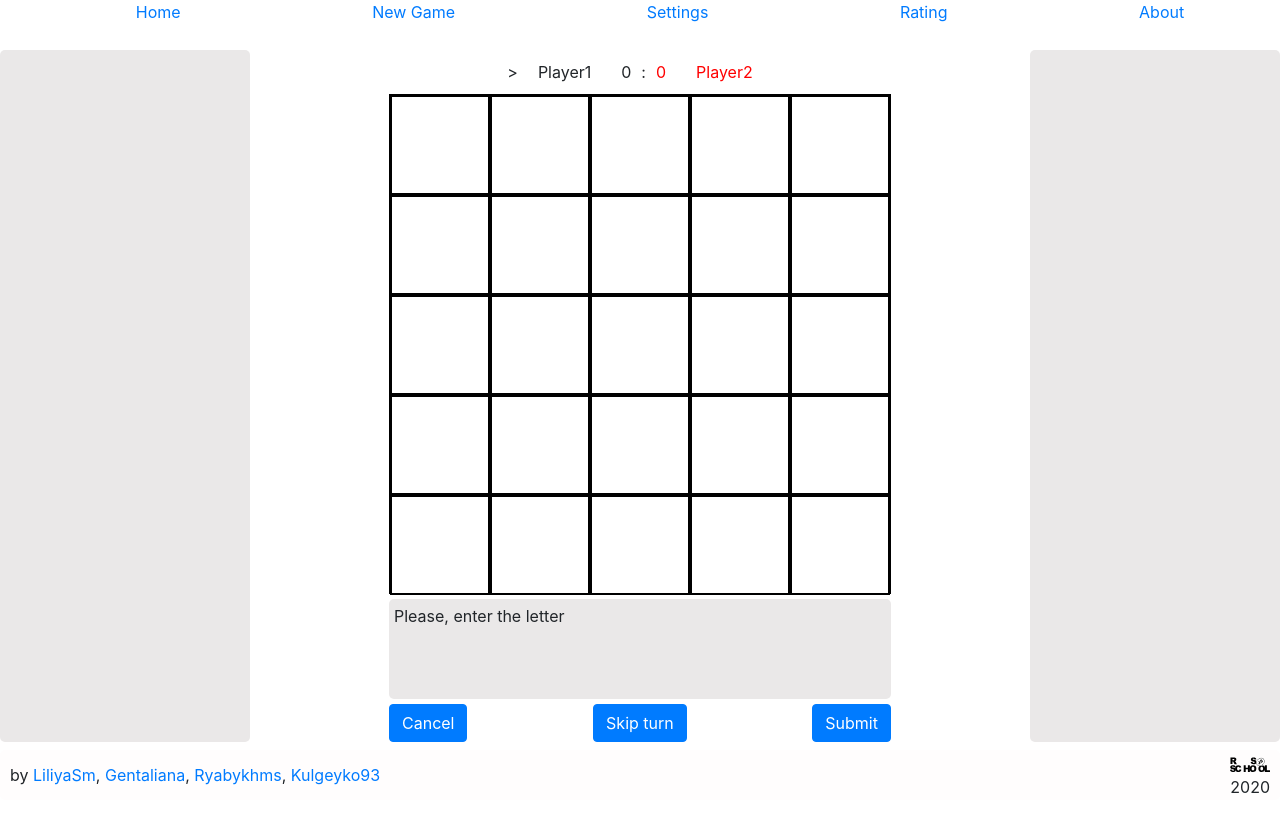
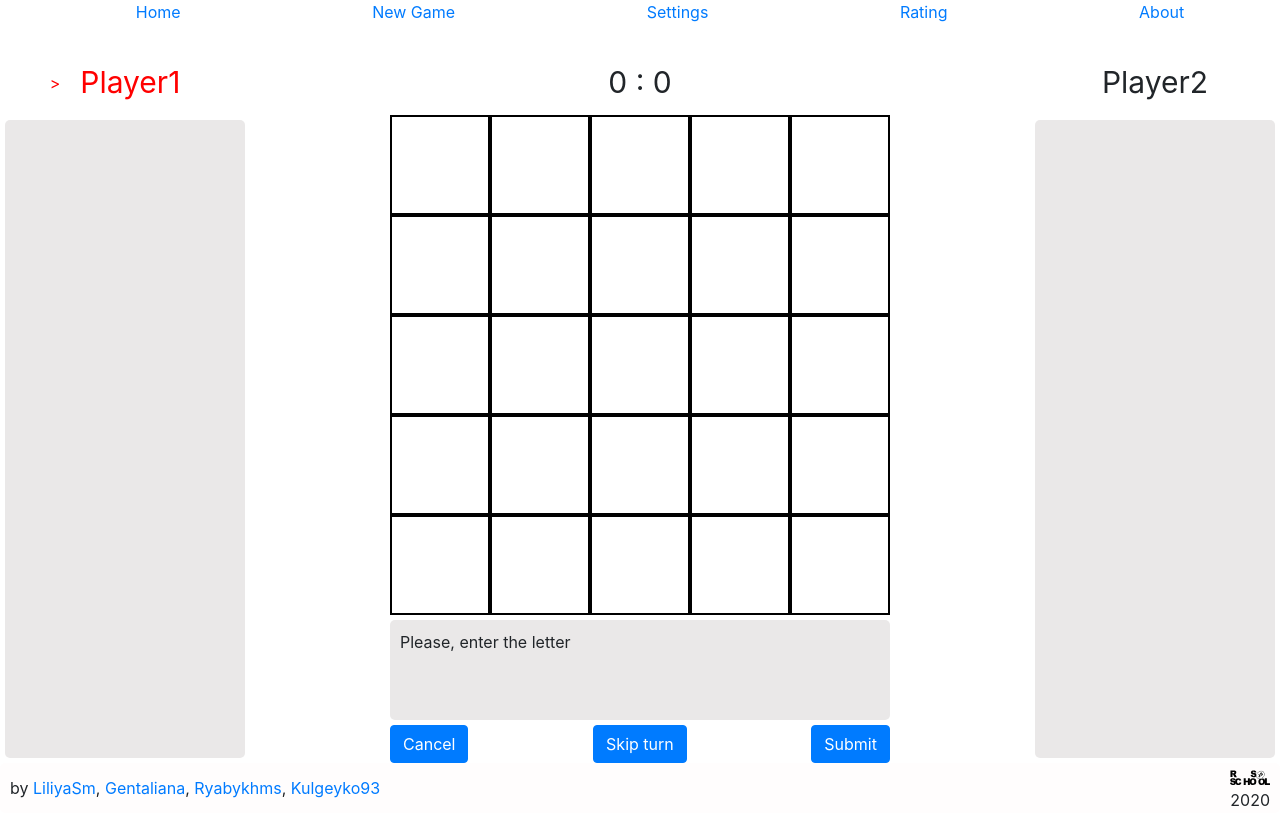
Before and after one commit to gentaliana/rsclone, a React app: page /game in a window 1280 px wide. Built offline with nearby package versions, Linux system fonts and the light colour scheme.

Commit message:
RC-86 feat(package.json): add scss

```diff
--- a/src/App.scss
+++ b/src/App.scss
@@ -9,4 +9,21 @@
 
 .main {
   grid-area: main;
+
+  @media screen and (max-width: 1000px) {
+    .players {
+      display: flex;
+      align-items: center;
+      justify-content: center;
+    }
+
+    .game {
+      display: grid;
+      grid-template-columns: 1fr;
+    }
+
+    .player-words {
+      display: none;
+    }
+  }
 }
--- a/src/components/field/field.scss
+++ b/src/components/field/field.scss
@@ -4,7 +4,6 @@
 
 .game-field {
   width: 100%;
-  border: solid 1px black;
 }
 
 .cell {
--- a/src/components/player/player-words.tsx
+++ b/src/components/player/player-words.tsx
@@ -15,11 +15,11 @@ export const PlayerWords = ({ isEnemy = false }: PlayerWordsProps): JSX.Element
 
   return (
     <div className="player-words">
-      <ul>
+      <ol>
         {displayedWords.map((word) => (
           <li key={word}>{word}</li>
         ))}
-      </ul>
+      </ol>
     </div>
   );
 };
--- a/src/components/player/player.scss
+++ b/src/components/player/player.scss
@@ -2,6 +2,10 @@
   display: flex;
   align-items: center;
   justify-content: center;
+
+  &--current {
+    color: red;
+  }
 
   &--current::before {
     content: '>';
@@ -10,23 +14,24 @@
 
 .player__name {
   margin: 10px 20px;
+  font-size: 30px;
 }
 
 .player__points {
   margin: 10px;
-}
-
-.player--enemy {
-  color: red;
-
-  & .player__points {
-    order: -1;
-  }
+  font-size: 30px;
+  text-align: center;
 }
 
 .player-words {
-  width: 100%;
+  padding: 5px;
+  margin: 5px;
   background-color: #eae8e8;
   border-radius: 5px;
-  padding: 5px;
 }
+
+.player-words ol {
+  padding-top: 5px;
+  padding-left: 25px;
+  margin: 0;
+}
--- a/src/components/player/player.tsx
+++ b/src/components/player/player.tsx
@@ -9,8 +9,6 @@ type PlayerProps = {
 
 export const Player: React.FC<PlayerProps> = ({ isEnemy = false }) => {
   const isPlayer1Turn = useSelector((state: IAppState) => state.game.isPlayer1Turn);
-  const player1 = useSelector((state: IAppState) => state.game.player1);
-  const player2 = useSelector((state: IAppState) => state.game.player2);
 
   const name = useSelector((state: IAppState) => state.settings.gamerName);
   const secondGamerName = useSelector((state: IAppState) => state.settings.secondGamerName);
@@ -18,12 +16,8 @@ export const Player: React.FC<PlayerProps> = ({ isEnemy = false }) => {
   const isGamerCurrent = !isEnemy && isPlayer1Turn;
   const isCurrent = isEnemyCurrent || isGamerCurrent;
   const gamerName = isEnemy ? secondGamerName : name;
-  const points = !isEnemy ? player1.points : player2.points;
 
   const classList = ['player'];
-  if (isEnemy) {
-    classList.push('player--enemy');
-  }
 
   if (isCurrent) {
     classList.push('player--current');
@@ -32,7 +26,6 @@ export const Player: React.FC<PlayerProps> = ({ isEnemy = false }) => {
   return (
     <div className={classList.join(' ')}>
       <span className="player__name">{gamerName}</span>
-      <span className="player__points">{points}</span>
     </div>
   );
 };
--- a/src/components/scores/scores.scss
+++ b/src/components/scores/scores.scss
@@ -7,7 +7,7 @@
 }
 
 .players {
-  display: flex;
-  align-items: center;
-  justify-content: center;
+  display: grid;
+  grid-template-columns: 250px 1fr 250px;
+  width: 100%;
 }
--- a/src/components/scores/scores.tsx
+++ b/src/components/scores/scores.tsx
@@ -1,14 +1,23 @@
+import { IAppState } from '@types';
 import React from 'react';
+import { useSelector } from 'react-redux';
 import { Player, Timer } from '@components';
 import './scores.scss';
 
-export const Scores = (): JSX.Element => (
+export const Scores = (): JSX.Element => {
+  const player1 = useSelector((state: IAppState) => state.game.player1);
+  const player2 = useSelector((state: IAppState) => state.game.player2);
+
+  return (
     <div className="scores">
+      <Timer />
       <div className="players">
         <Player />
-      :
+        <div className="player__points">
+          <span>{player1.points}</span> : <span>{player2.points}</span>
+        </div>
         <Player isEnemy />
       </div>
-    <Timer />
     </div>
   );
+};
--- a/src/components/wordField/wordField.scss
+++ b/src/components/wordField/wordField.scss
@@ -1,7 +1,7 @@
 .word-field {
   width: 100%;
   height: 100px;
-  padding: 5px;
+  padding: 10px;
   margin-top: 5px;
   margin-bottom: 5px;
   background-color: #eae8e8;
--- a/src/pages/game/game.scss
+++ b/src/pages/game/game.scss
@@ -4,7 +4,10 @@
 }
 
 .main-game {
+  grid-area: main;
+}
+
+.game {
   display: grid;
-  grid-area: main;
   grid-template-columns: 250px 1fr 250px;
 }
--- a/src/pages/game/game.tsx
+++ b/src/pages/game/game.tsx
@@ -29,6 +29,8 @@ export const Game = (): JSX.Element => {
   const game = useSelector((state: IAppState) => state.game);
   const setGameSettings = (settings: IGameState) => dispatch(setGame(settings));
   const isPlayer1Turn = useSelector((state: IAppState) => state.game.isPlayer1Turn);
+  const name = useSelector((state: IAppState) => state.settings.gamerName);
+  const secondGamerName = useSelector((state: IAppState) => state.settings.secondGamerName);
 
   const escPress = useKeyPress('Escape');
   const downPress = useKeyPress('ArrowDown');
@@ -72,6 +74,8 @@ export const Game = (): JSX.Element => {
       return;
     }
 
+    const curGamerName = game.isPlayer1Turn ? name : secondGamerName;
+
     if (selectedCell !== null) {
       if (!idsOfChosenLetters.includes(selectedCell)) {
         resetState();
@@ -80,13 +84,20 @@ export const Game = (): JSX.Element => {
       }
     }
 
-    if (game.player1.words.includes(currWord) || game.player2.words.includes(currWord)) {
+    if (game.player1.words.includes(currWord)) {
       resetState();
-      setInfoMessage('This word was already used in game!');
+      setInfoMessage(`${name} has already used this word in game!`);
       return;
     }
+
+    if (game.player2.words.includes(currWord)) {
+      resetState();
+      setInfoMessage(`${secondGamerName} has already used this word in game!`);
+      return;
+    }
+
     // TODO currWord проверка в словаре
-    setInfoMessage(`Accepted: ${currWord}`);
+    setInfoMessage(`Accepted from ${curGamerName}: ${currWord}`);
 
     const numberOfPoints = currWord.length;
 
@@ -187,6 +198,8 @@ export const Game = (): JSX.Element => {
 
   return (
     <div className="main-game">
+      <Scores />
+      <div className="game">
         <PlayerWords />
         <div className="field-area">
           <Keyboard
@@ -194,8 +207,7 @@ export const Game = (): JSX.Element => {
             isKeyboardHidden={isKeyboardHidden}
             handleHideKeyboard={handleHideKeyboard}
           />
-        <div className="game-main">
-          <Scores />
+          <div>
             <Field
               handleMouseSelectCell={handleMouseSelectCell}
               selectedCell={selectedCell}
@@ -220,5 +232,6 @@ export const Game = (): JSX.Element => {
         </div>
         <PlayerWords isEnemy />
       </div>
+    </div>
   );
 };
```
Lines whose indentation alone changed are shown as unchanged.
